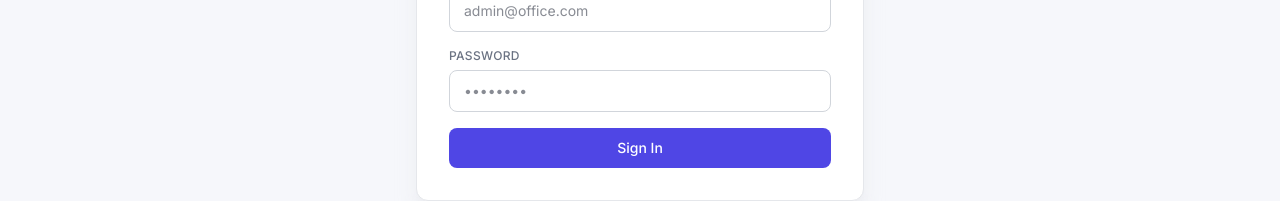
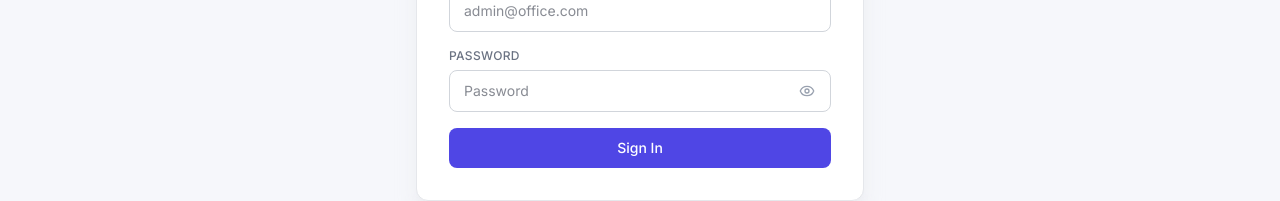
Before and after one commit to iamhadiya13-cyber/officeflow_froentend, a React (Vite) app: page /login in a window 1280 px wide. Shown: the part 428-629 px from the top of the page. Built offline with nearby package versions, Linux system fonts and the light colour scheme.

Commit message:
content commit

```diff
--- a/src/pages/Login.jsx
+++ b/src/pages/Login.jsx
@@ -1,13 +1,13 @@
 import { useState } from 'react';
 import { motion } from 'framer-motion';
 import { useAuth } from '@/hooks/useAuth';
-import { Building2, Loader2 } from 'lucide-react';
+import { Building2, Eye, EyeOff, Loader2 } from 'lucide-react';
 import { ThemeToggle } from '@/components/ui/ThemeToggle';
-
 
 export const Login = () => {
   const [email, setEmail] = useState('');
   const [password, setPassword] = useState('');
+  const [showPassword, setShowPassword] = useState(false);
   const [loading, setLoading] = useState(false);
   const { login } = useAuth();
 
@@ -59,14 +59,24 @@ export const Login = () => {
             <label className="block text-xs font-medium text-gray-500 uppercase tracking-wide">
               Password
             </label>
-            <input
-              type="password"
-              value={password}
-              onChange={(e) => setPassword(e.target.value)}
-              className="border border-[#d1d5db] rounded-btn px-3.5 py-2.5 text-sm w-full outline-none focus:border-primary focus:ring-2 focus:ring-primary/20"
-              placeholder="••••••••"
-              required
-            />
+            <div className="relative">
+              <input
+                type={showPassword ? 'text' : 'password'}
+                value={password}
+                onChange={(e) => setPassword(e.target.value)}
+                className="border border-[#d1d5db] rounded-btn px-3.5 py-2.5 pr-11 text-sm w-full outline-none focus:border-primary focus:ring-2 focus:ring-primary/20"
+                placeholder="Password"
+                required
+              />
+              <button
+                type="button"
+                onClick={() => setShowPassword((value) => !value)}
+                className="absolute right-2 top-1/2 -translate-y-1/2 p-2 rounded-btn text-gray-400 hover:text-gray-600 hover:bg-gray-100 focus:outline-none focus:ring-2 focus:ring-primary/20"
+                aria-label={showPassword ? 'Hide password' : 'Show password'}
+              >
+                {showPassword ? <EyeOff className="w-4 h-4" /> : <Eye className="w-4 h-4" />}
+              </button>
+            </div>
           </div>
 
           <motion.button
@@ -79,7 +89,6 @@ export const Login = () => {
             Sign In
           </motion.button>
         </form>
-
       </motion.div>
     </div>
   );
```
